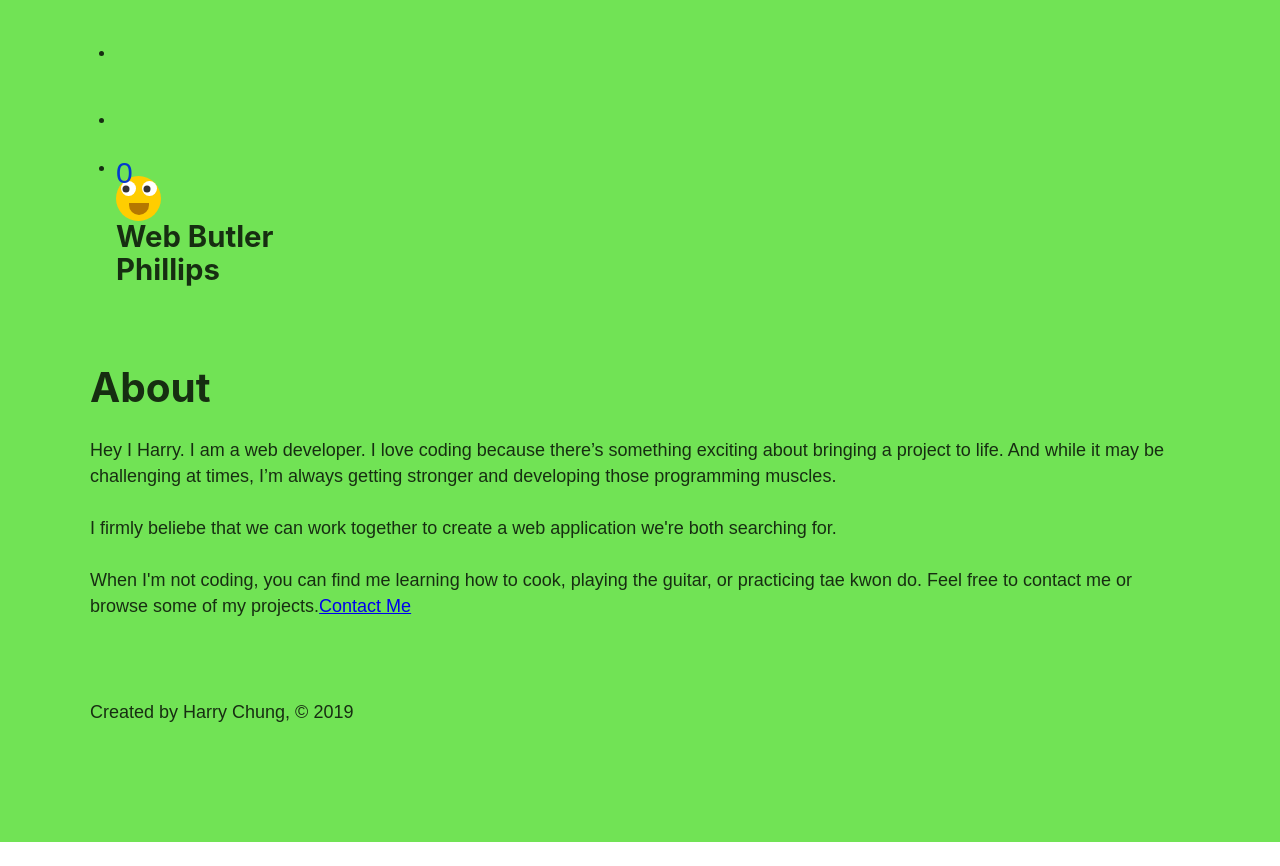
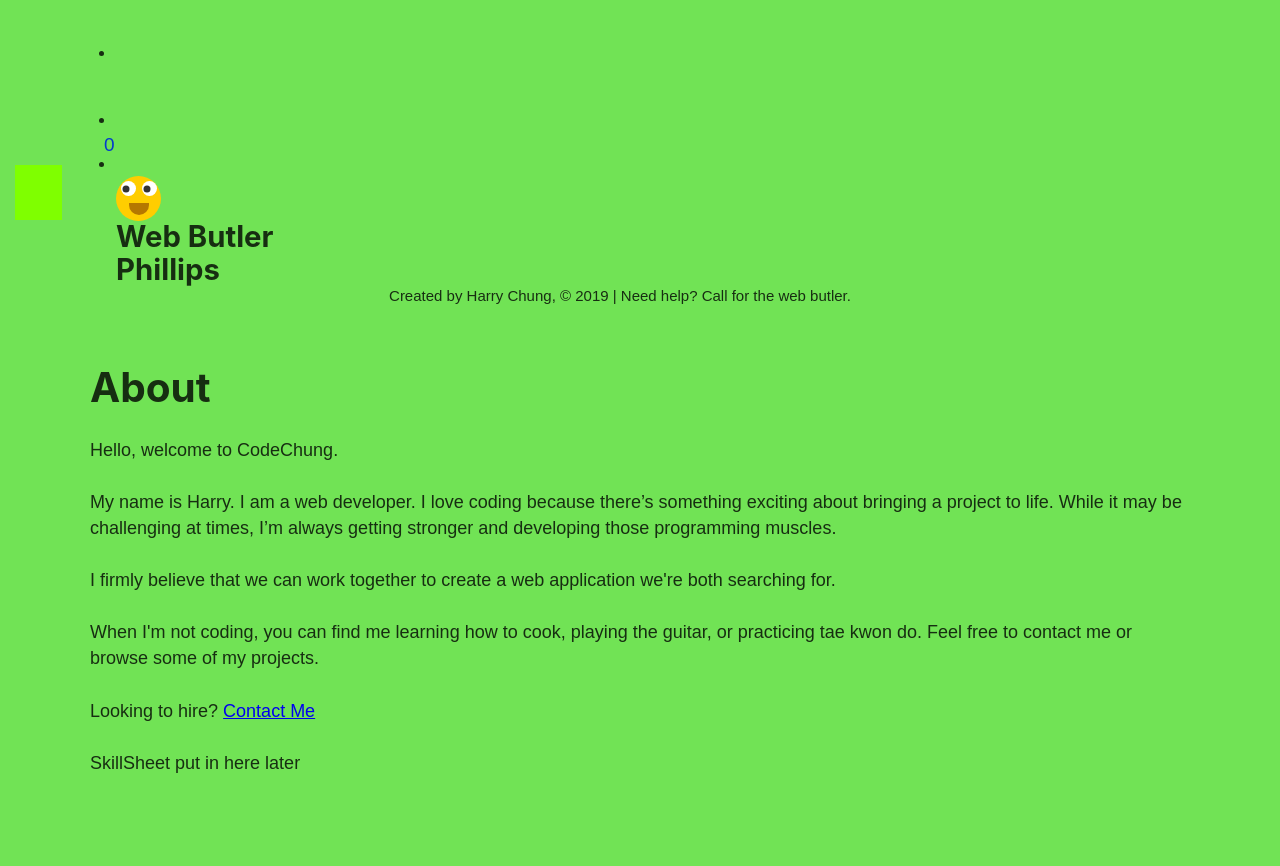
Before and after one commit to CodeChung/gatsby-bootcamp, a Gatsby site: page /about in a window 1280 px wide. Shown: the part 480-1346 px from the top of the page. Before the commit the page ends 1322 px from the top, so only its background shows below. Built offline with nearby package versions, Linux system fonts and the light colour scheme; Gatsby itself is replaced by a stand-in of ours.

Commit message:
gnight mr phillips

```diff
--- a/src/components/WebButlerPhillips/WebButlerPhillips.js
+++ b/src/components/WebButlerPhillips/WebButlerPhillips.js
@@ -17,6 +17,8 @@ const WebButlerPhillips = (props) => {
             <div className={webButlerBody.count}>
                 {props.count}
             </div>
+            <div className={webButlerBody.speech} />
+            <div className={webButlerBody.arrowDown}></div>
             <div className={webButlerBody.face}>
                 <div className={webButlerBody.eyes}>
                     <div className={webButlerBody.eye} />
--- a/src/components/WebButlerPhillips/WebButlerPhillips.module.scss
+++ b/src/components/WebButlerPhillips/WebButlerPhillips.module.scss
@@ -1,8 +1,9 @@
 .count {
     position: relative;
     color: rgb(4, 58, 206);
-    top: 10px;
-    font-size: 30px;
+    top: -18px;
+    right: 12px;
+    font-size: 19px;
     z-index: 100000;
 }
 
@@ -84,3 +85,23 @@
         border-radius: 50%;
     }
 }
+
+.speech {
+    color: cadetblue;
+    position: absolute;
+    background: chartreuse;
+    left: 15px;
+    width: 47px;
+    height: 55px;
+    bottom: 100px;
+}
+
+.arrow-down {
+  width: 0;
+  height: 0;
+  border-left: 20px solid transparent;
+  border-right: 20px solid transparent;
+  border-top: 20px solid chartreuse;
+  position: relative;
+  left: 5px;
+}
--- a/src/components/footer.js
+++ b/src/components/footer.js
@@ -2,6 +2,7 @@ import React from 'react'
 import { graphql, useStaticQuery } from 'gatsby'
 
 import footerStyles from './footer.module.scss'
+import WebButlerPhillips from './WebButlerPhillips/WebButlerPhillips'
 
 const Footer = () => {
     const data = useStaticQuery(graphql`
@@ -16,7 +17,8 @@ const Footer = () => {
 
     return (
         <footer className={footerStyles.footer}>
-            <p>Created by {data.site.siteMetadata.author}, © 2019</p>
+            <p>Created by {data.site.siteMetadata.author}, © 2019 | Need help? Call for the web butler.</p>
+            {/* <WebButlerPhillips className={footerStyles.butler}/> */}
         </footer>
     )
 }
--- a/src/components/footer.module.scss
+++ b/src/components/footer.module.scss
@@ -1,3 +1,16 @@
 .footer {
     margin-top: 3rem;
+    display: flex;
+    justify-content: center;
+    align-items: flex-end;
+    position: absolute;
+    bottom: -15px;
+    width: 100%;
+    right: 20px;
+    font-size: 15px;
 }
+
+.butler {
+    position: relative;
+    top: 20px;
+}
--- a/src/pages/about.js
+++ b/src/pages/about.js
@@ -8,15 +8,24 @@ const AboutPage = () => {
         <Layout view='about'>
             <Head title='About' view='about' />
             <h1>About</h1>
-            <p>Hey I Harry.
-            I am a web developer. I love coding because there’s something exciting about bringing a project to life. And while it may be challenging at times, I’m always getting stronger and developing those programming muscles.
-            <br />
-            <br />
-            I firmly beliebe that we can work together to create a web application we're both searching for.
-            <br />
-            <br />
-            When I'm not coding, you can find me learning how to cook, playing the guitar, or practicing tae kwon do. Feel free to contact me or browse some of my projects.
-            <Link to='/contact'>Contact Me</Link></p>
+            <section>
+                <p>Hello, welcome to CodeChung.</p>
+                <p>
+                    My name is Harry. I am a web developer. I love coding because there’s something exciting about bringing a project to life. While it may be challenging at times, I’m always getting stronger and developing those programming muscles.
+                </p>
+                <p>
+                    I firmly believe that we can work together to create a web application we're both searching for.
+                </p>
+                <p>
+                    When I'm not coding, you can find me learning how to cook, playing the guitar, or practicing tae kwon do. Feel free to contact me or browse some of my projects.
+                </p>
+                <p>
+                    Looking to hire? <Link to='/contact'>Contact Me</Link>
+                </p>
+            </section>
+            <section>
+                SkillSheet put in here later
+            </section>
         </Layout>
     )
 }
```
